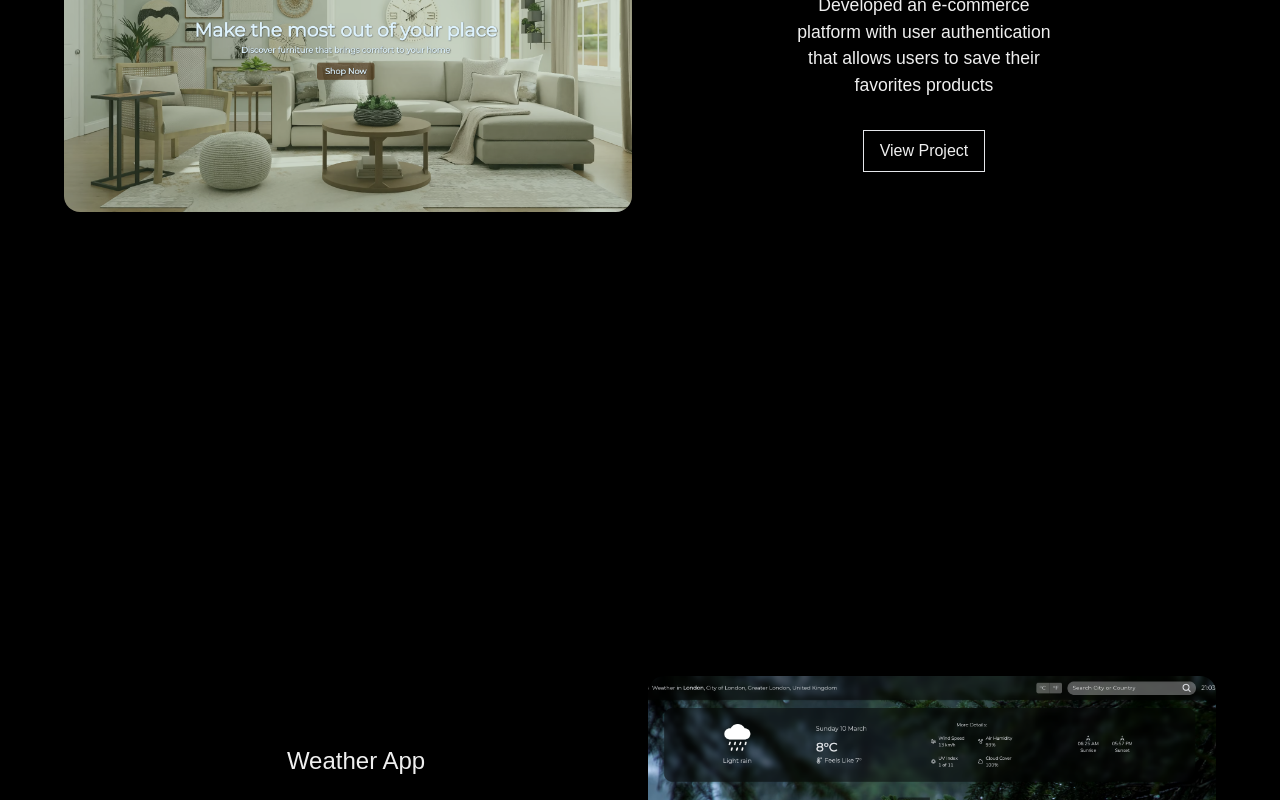
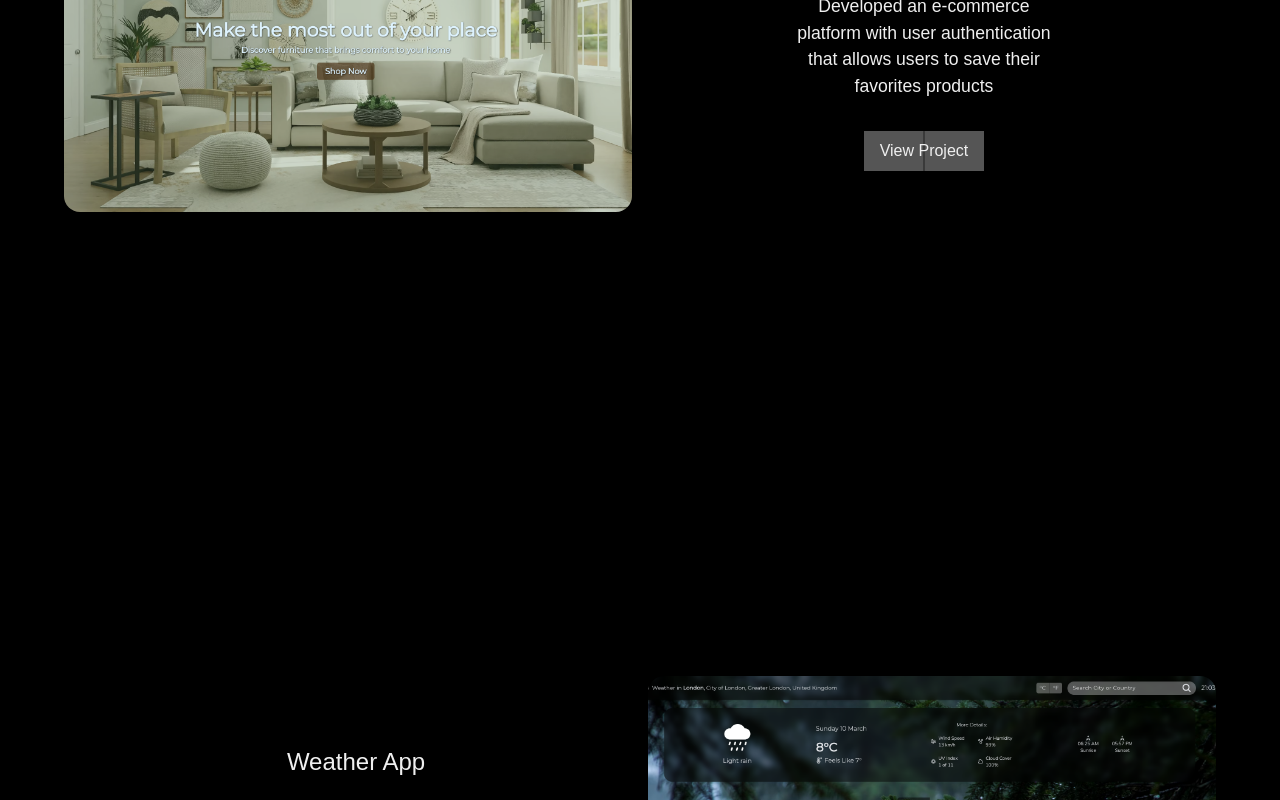
Before and after one commit to Charlesss-0/Personal-Portfolio, a React (Vite) app: page / in a window 1280 px wide. Shown: the part 980-1780 px from the top of the page. Built offline with nearby package versions, Linux system fonts and the light colour scheme.

Commit message:
add: url to view project's live preview

```diff
--- a/app/components/layout/content.tsx
+++ b/app/components/layout/content.tsx
@@ -3,6 +3,58 @@ import GC from '../../assets/images/gc-site.webp'
 import React from 'react'
 import WeatherApp from '../../assets/images/weather-app.webp'
 import etchASketch from '../../assets/images/etchAsketch.webp'
+import styled from 'styled-components'
+
+const ViewProjects = styled.button`
+	border: 1px solid #efefef;
+	padding: 0.5rem 1rem;
+	position: relative;
+	overflow: hidden;
+	transition: all 0.1s ease-in;
+	border: none;
+
+	&::before {
+		content: '';
+		position: absolute;
+		top: 0;
+		left: 0;
+		width: 100%;
+		height: 100%;
+		background: #fff5;
+		transition: all 500ms;
+		transform: translateX(-50%);
+		z-index: -1;
+	}
+
+	&::after {
+		content: '';
+		position: absolute;
+		top: 0;
+		right: 0;
+		width: 100%;
+		height: 100%;
+		background: #fff5;
+		transition: all 500ms;
+		transform: translateX(50%);
+		z-index: -1;
+	}
+
+	&:hover::before {
+		transform: translateX(-100%);
+	}
+
+	&:hover::after {
+		transform: translateX(101%);
+	}
+
+	&:hover {
+		outline: 1px solid #efefef;
+	}
+
+	&:active {
+		transform: scale(0.95);
+	}
+`
 
 export default function Content(): React.ReactNode {
 	const projects = [
@@ -11,17 +63,20 @@ export default function Content(): React.ReactNode {
 			description:
 				'Developed an e-commerce platform with user authentication that allows users to save their favorites products',
 			img: GC,
+			url: 'https://gc-site.netlify.app',
 		},
 		{
 			name: 'Weather App',
 			description: 'View the current weather in your local city',
 			img: WeatherApp,
+			url: 'https://weather505.netlify.app',
 		},
 		{
 			name: 'Etch-a-Sketch',
 			description:
 				'Make any pixel drawing starting with a grid of 16x16 up to 100x100',
 			img: etchASketch,
+			url: 'https://pixelssketch.netlify.app/',
 		},
 	]
 
@@ -36,15 +91,17 @@ export default function Content(): React.ReactNode {
 						}`}
 					>
 						<div className="w-full">
-							<Card img={item.img} details={item.name} />
+							<Card img={item.img} alt={item.name} />
 						</div>
 
 						<div className="w-full text-center p-[1rem] flex flex-col gap-[2rem] justify-center items-center">
 							<h1 className="text-[1.5rem]">{item.name}</h1>
 							<p className="w-[50%] text-[1.1rem]">{item.description}</p>
-							<button className="border px-[1rem] py-[0.5rem]">
-								View Project
-							</button>
+							<a href={item.url} target="_blank">
+								<ViewProjects>
+									<span>View Project</span>
+								</ViewProjects>
+							</a>
 						</div>
 					</li>
 				))}
--- a/app/components/ui/3dCard.tsx
+++ b/app/components/ui/3dCard.tsx
@@ -16,7 +16,7 @@ const Box = styled.div`
 
 export default function Card(props: {
 	img: string | undefined
-	details: string | undefined
+	alt: string | undefined
 }) {
 	const divRef = useRef<HTMLDivElement>(null)
 
@@ -38,7 +38,7 @@ export default function Card(props: {
 			<div className="bg-[#fff3] mx-[-0.5rem]">
 				<img
 					src={props.img}
-					alt={props.details}
+					alt={props.alt}
 					loading="lazy"
 					className="object-cover cursor-pointer"
 				/>
--- a/package.json
+++ b/package.json
@@ -16,6 +16,7 @@
 		"framer-motion": "^11.0.14",
 		"react": "^18.2.0",
 		"react-dom": "^18.2.0",
+		"react-lazy-load-image-component": "^1.6.0",
 		"react-router-dom": "^6.22.1",
 		"react-three-fiber": "^6.0.13",
 		"react-tsparticles": "^2.12.2",
@@ -28,6 +29,7 @@
 	"devDependencies": {
 		"@types/react": "^18.2.56",
 		"@types/react-dom": "^18.2.19",
+		"@types/react-lazy-load-image-component": "^1.6.3",
 		"@types/three": "^0.161.2",
 		"@typescript-eslint/eslint-plugin": "^7.0.2",
 		"@typescript-eslint/parser": "^7.0.2",
```
Also changed, not shown: 1 other file (tests, documents, lock files or other folders).
